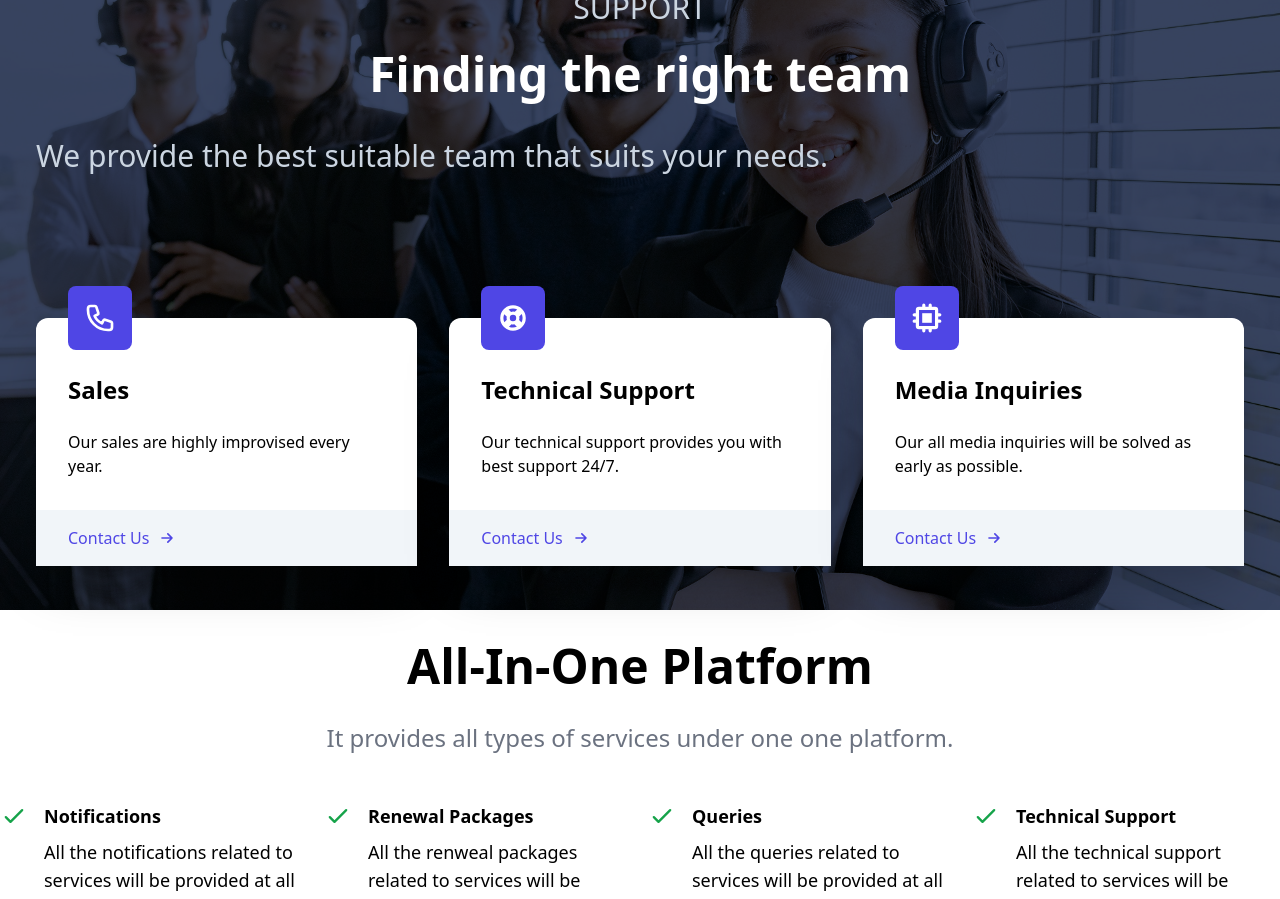
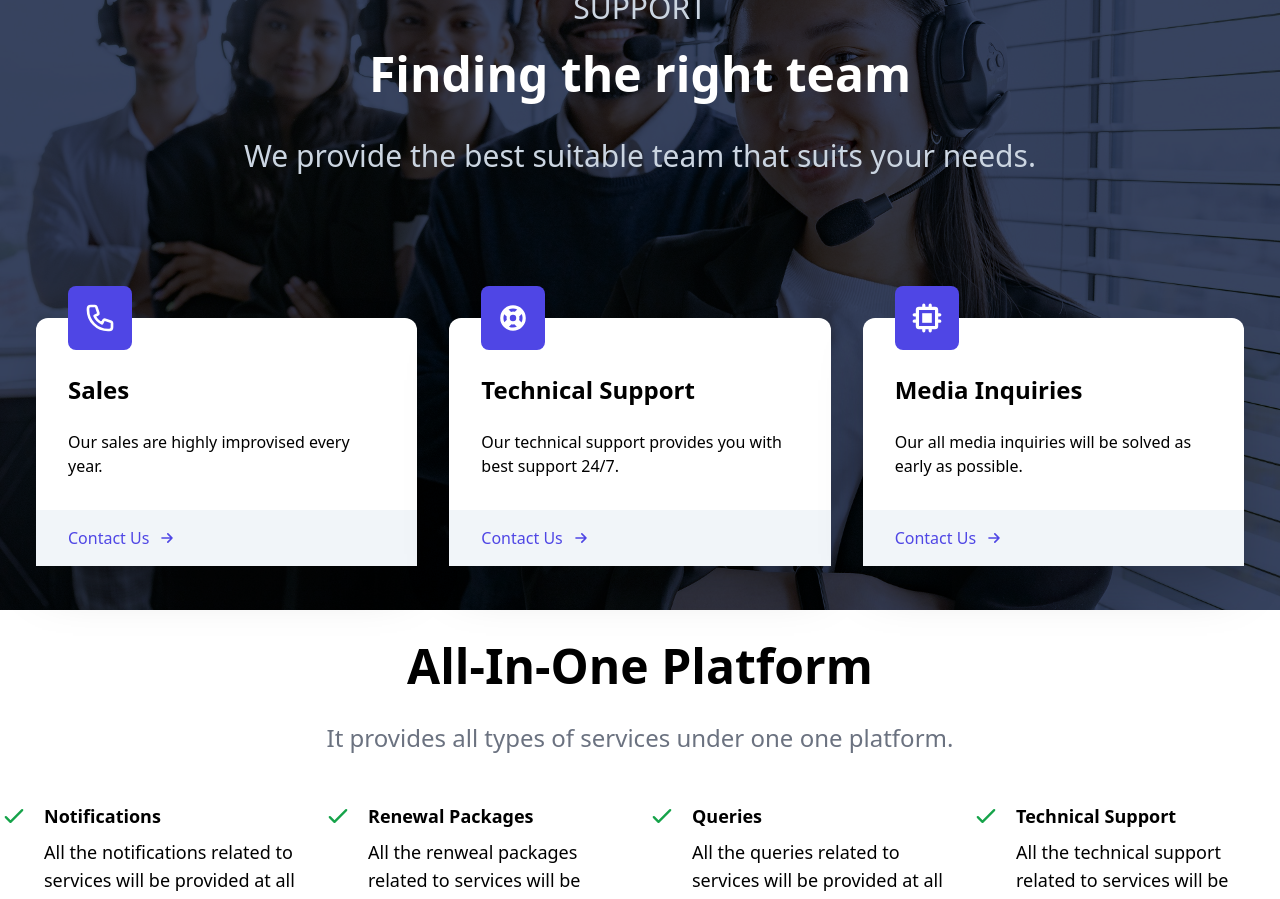
Before and after one commit to dashingshree6/Cloud-Management-App, a React (Create React App) app in the folder frontend/: page / in a window 1280 px wide. Shown: the part 1400-2299 px from the top of the page. Built offline with nearby package versions, Linux system fonts and the light colour scheme.

Commit message:
Update Support.js

```diff
--- a/frontend/src/components/Support.js
+++ b/frontend/src/components/Support.js
@@ -14,7 +14,7 @@ const Support = () => {
                 <div className='px-4 py-12'>
                     <h2 className='text-3xl pt-8 text-slate-300 uppercase text-center'>Support</h2>
                     <h3 className='text-5xl font-bold py-6 text-center'>Finding the right team</h3>
-                    <p className='py-4 text-3xl text-slate-300'>We provide the best suitable team that suits your needs.</p>
+                    <p className='py-4 text-3xl text-slate-300 text-center'>We provide the best suitable team that suits your needs.</p>
                 </div>
 
                 <div className='grid grid-cols-1 lg:grid-cols-3 relative gap-x-8 gap-y-16 px-4 pt-12 sm:pt-20 text-black'>
```
